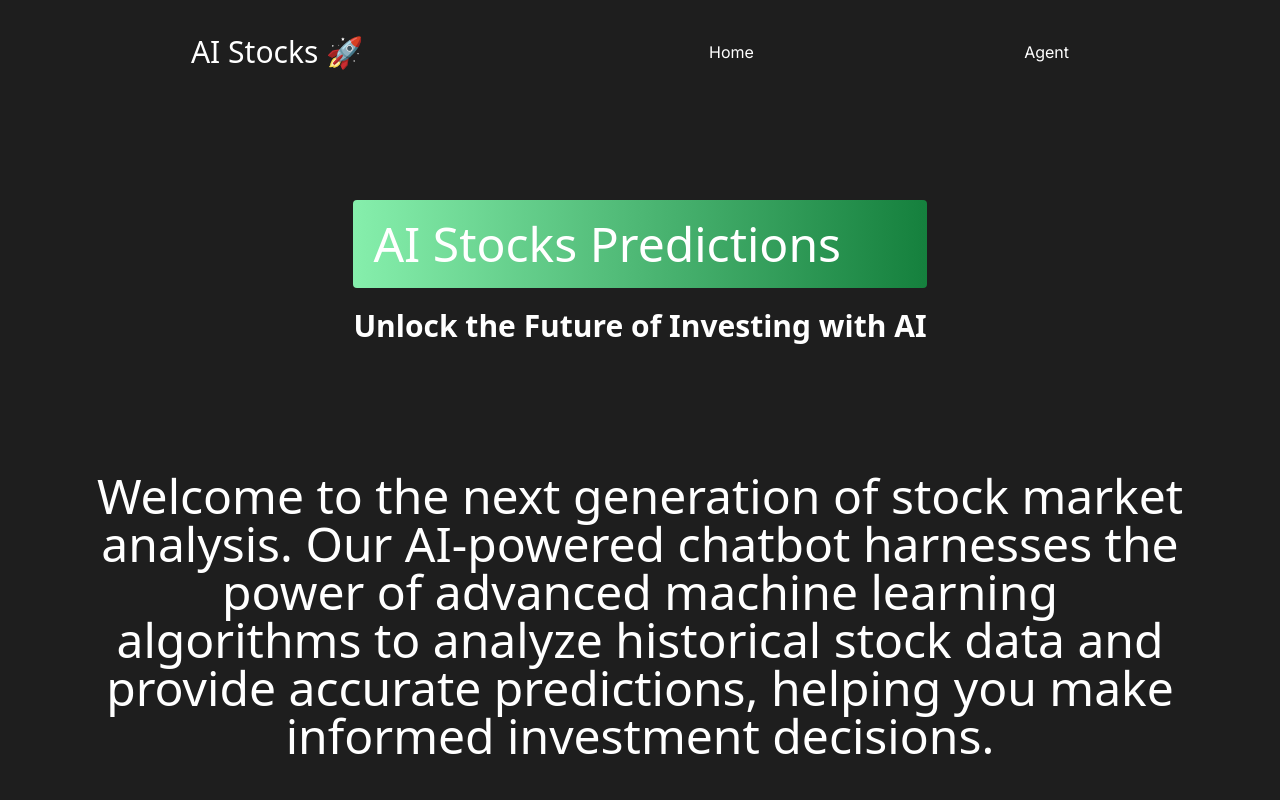
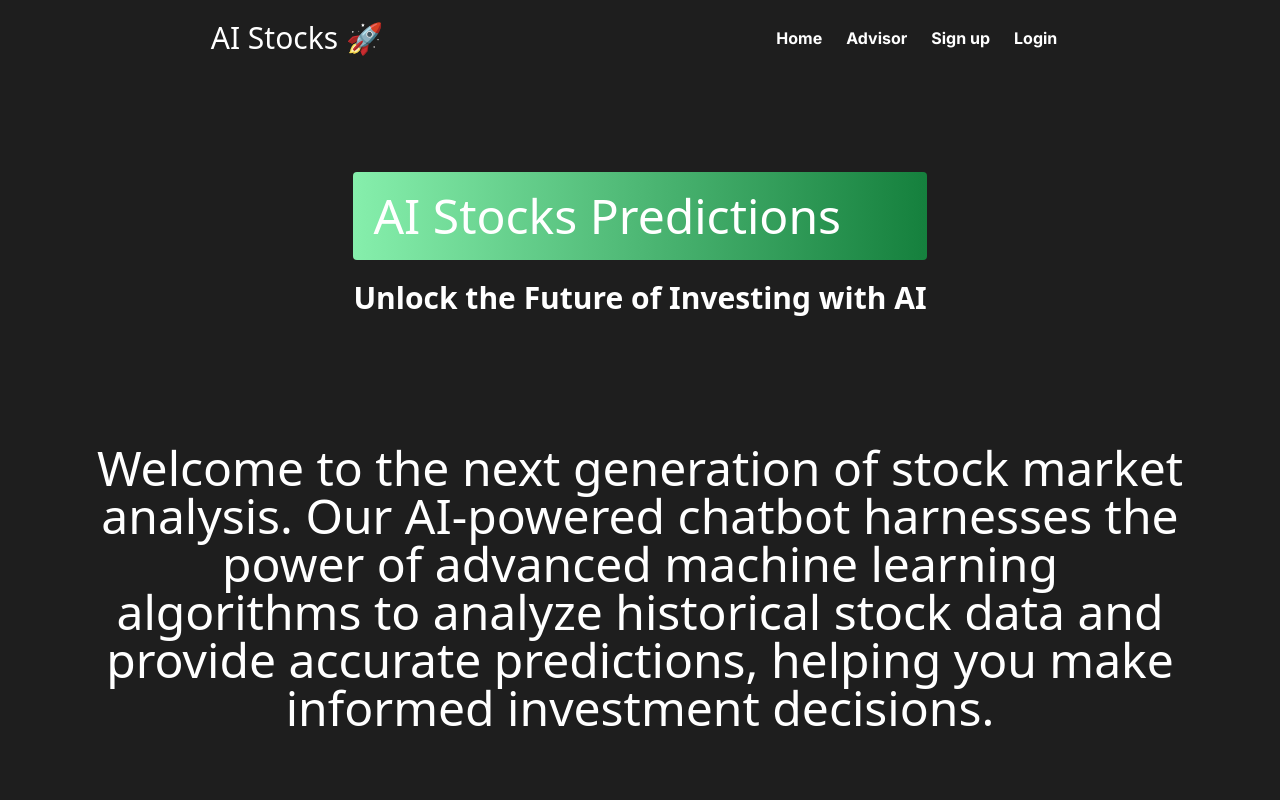
Before and after one commit to AbeTavarez/AI-Stocks-Prod, a Next.js app: page / in a window 1280 px wide. Shown: the top 800 px of the page. Built offline with nearby package versions, Linux system fonts and the light colour scheme.

Commit message:
navbar refactor

```diff
--- a/components/ui/navbar.tsx
+++ b/components/ui/navbar.tsx
@@ -1,14 +1,30 @@
-import { PropsWithChildren } from "react";
 import Link from "next/link";
-export default function Navbar({ children }: PropsWithChildren) {
+
+export default function Navbar() {
   return (
-    <nav className="flex justify-between items-center w-96 rounded-full">
-      <Link href="/home" className="hover:border hover:border-green-400 p-1">
-        Home
-      </Link>
-      <Link className="flex items-center justify-around p-5" href="/agent">
-        Agent
-      </Link>
+    <nav>
+      <ul className="flex justify-between items-center rounded-full">
+        <li>
+          <Link href="/" className="link">
+            Home
+          </Link>
+        </li>
+        <li>
+          <Link className="link" href="/agent">
+            Advisor
+          </Link>
+        </li>
+        <li>
+          <Link href="/signup" className="link">
+            Sign up
+          </Link>
+        </li>
+        <li>
+          <Link href="/login" className="link">
+            Login
+          </Link>
+        </li>
+      </ul>
     </nav>
   );
 }
```
